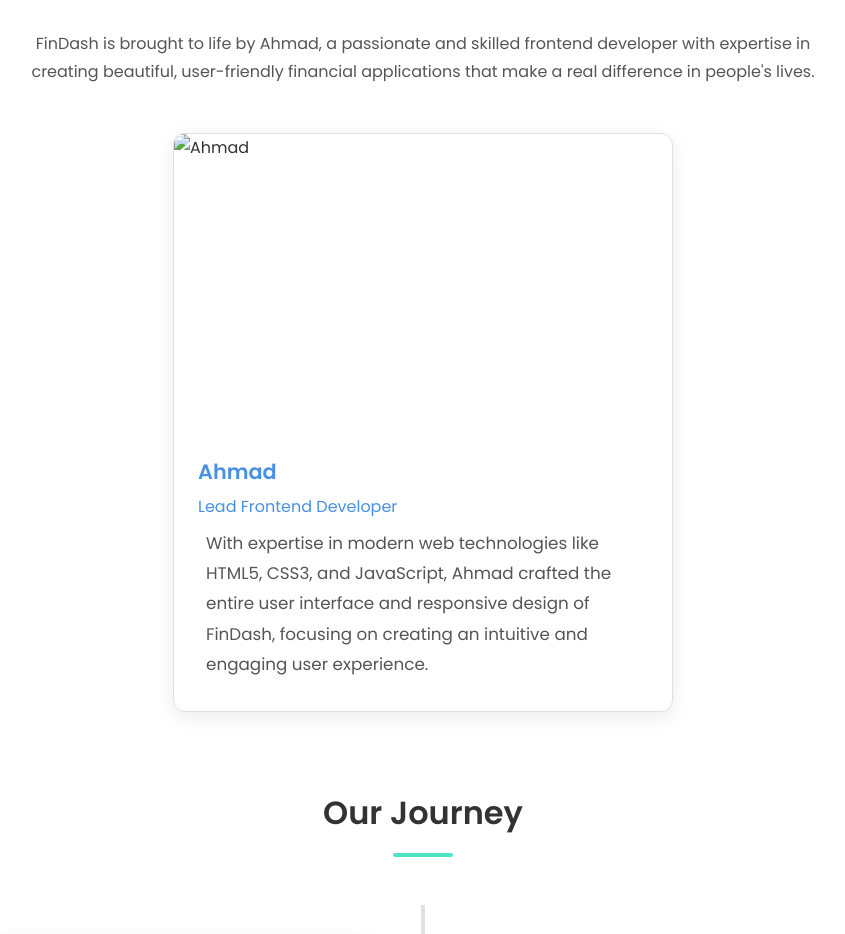
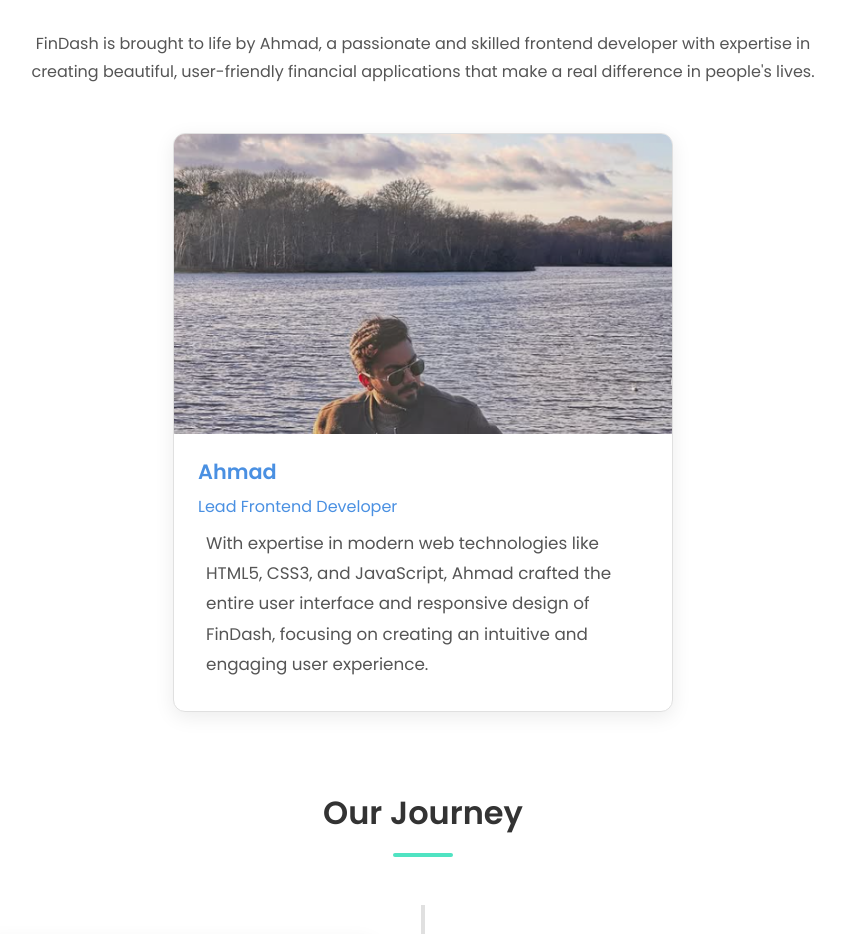
Before and after one commit to aabdullah27/FinDash_Project_1.1, a plain HTML site: page src/about.html in a window 1280 px wide. Shown: the part 2560-3494 px from the top of the page, without its empty margins (217-1062 px from the left). Drawn offline with Linux system fonts and the light colour scheme.

Commit message:
Updated a path

```diff
--- a/src/about.html
+++ b/src/about.html
@@ -123,7 +123,7 @@
             <div class="team-grid single-member">
                 <div class="team-member fade-in" style="animation-delay: 0.2s;">
                     <div class="member-image">
-                        <img src="./public/images/Ahmad.png" alt="Ahmad">
+                        <img src="./images/Ahmad.png" alt="Ahmad">
                         <div class="member-social">
                             <a href="#" class="social-icon"><i class="fab fa-linkedin"></i></a>
                             <a href="#" class="social-icon"><i class="fab fa-github"></i></a>
```
